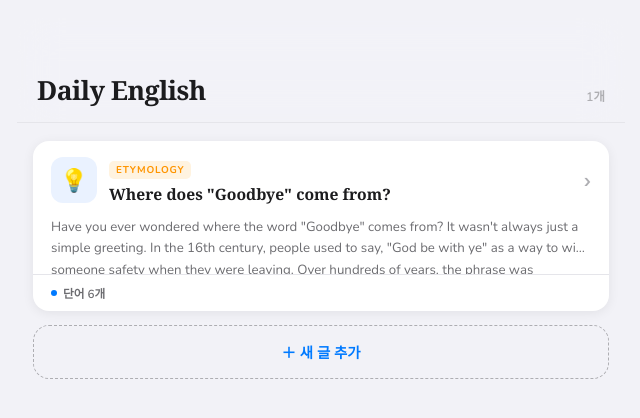
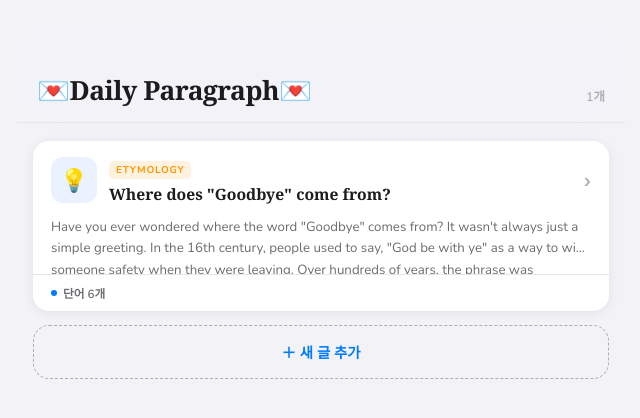
Before and after one commit to zzzsunny-Ume/ESC_READING, a plain HTML site: page index.html in a window 1280 px wide. Shown: the whole page, without its empty margins (319-959 px from the left). Drawn offline with nearby package versions, Linux system fonts and the light colour scheme.

Commit message:
소제목 수정

```diff
--- a/index.html
+++ b/index.html
@@ -455,7 +455,7 @@
 <div id="list-view">
   <div class="header">
     <div class="header-inner">
-      <div class="header-title">Daily English</div>
+      <div class="header-title">💌Daily Paragraph💌</div>
       <div class="header-count" id="count-label"></div>
     </div>
   </div>
```
